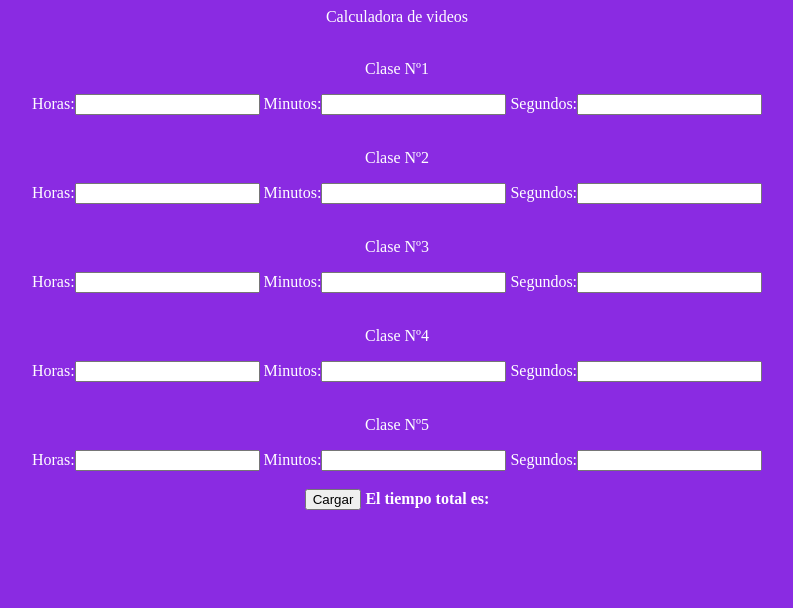
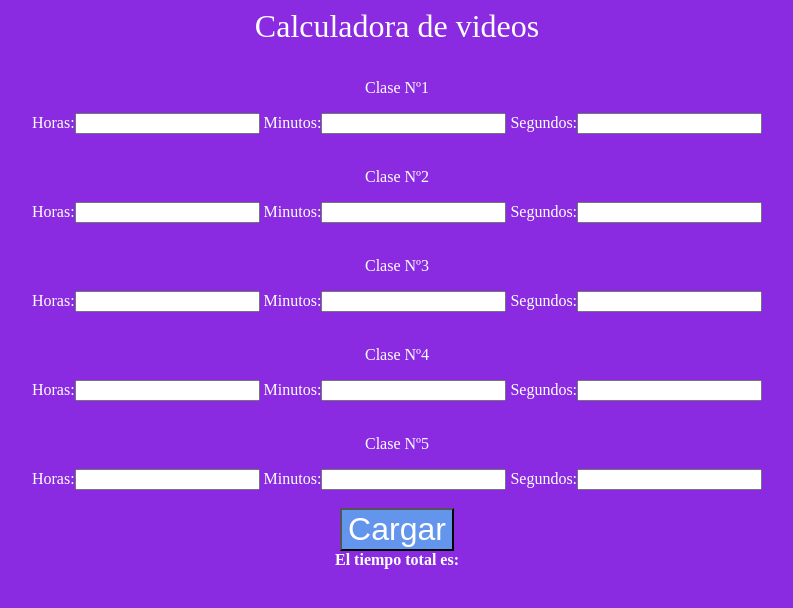
Before and after one commit to rafael-romero/tarea-clase-5, a plain HTML site: page 5C-reversionado.html in a window 1280 px wide. Shown: the whole page, without its empty margins (243-1036 px from the left). Drawn offline with Linux system fonts and the light colour scheme; a script that the page names is missing.

Commit message:
se le dio formato al boton-cargar

```diff
--- a/5C-reversionado.css
+++ b/5C-reversionado.css
@@ -6,3 +6,13 @@ html{
 body{
     text-align: center;
 }
+
+header{
+    font-size:xx-large;
+}
+
+#boton-cargar{
+    color: white;
+    font-size: xx-large;
+    background-color: cornflowerblue;
+}
--- a/5C-reversionado.html
+++ b/5C-reversionado.html
@@ -48,7 +48,7 @@
         </div><br>
 
         <footer>
-            <button type="button" id="boton-cargar">Cargar</button>
+            <button type="button" id="boton-cargar">Cargar</button><br>
             <strong id="resultado-tiempo-total">El tiempo total es:</strong>
         </footer>
 
```
